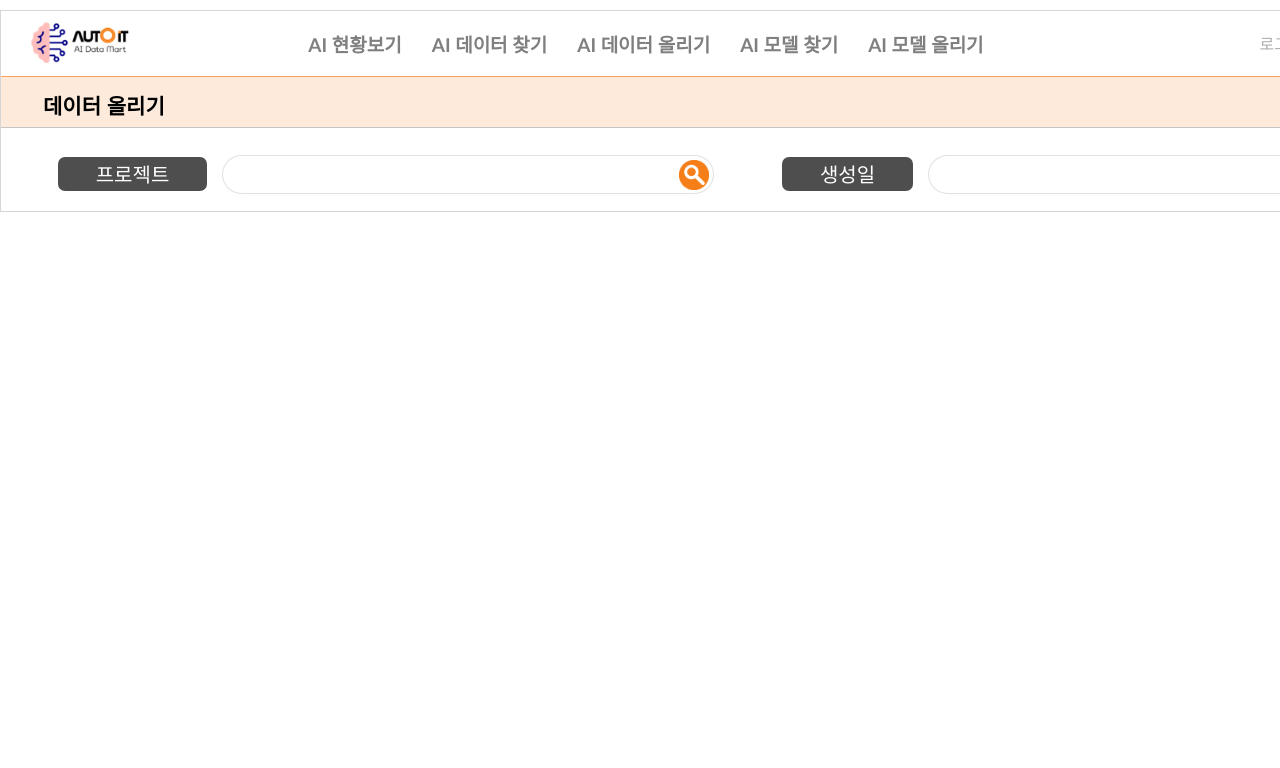
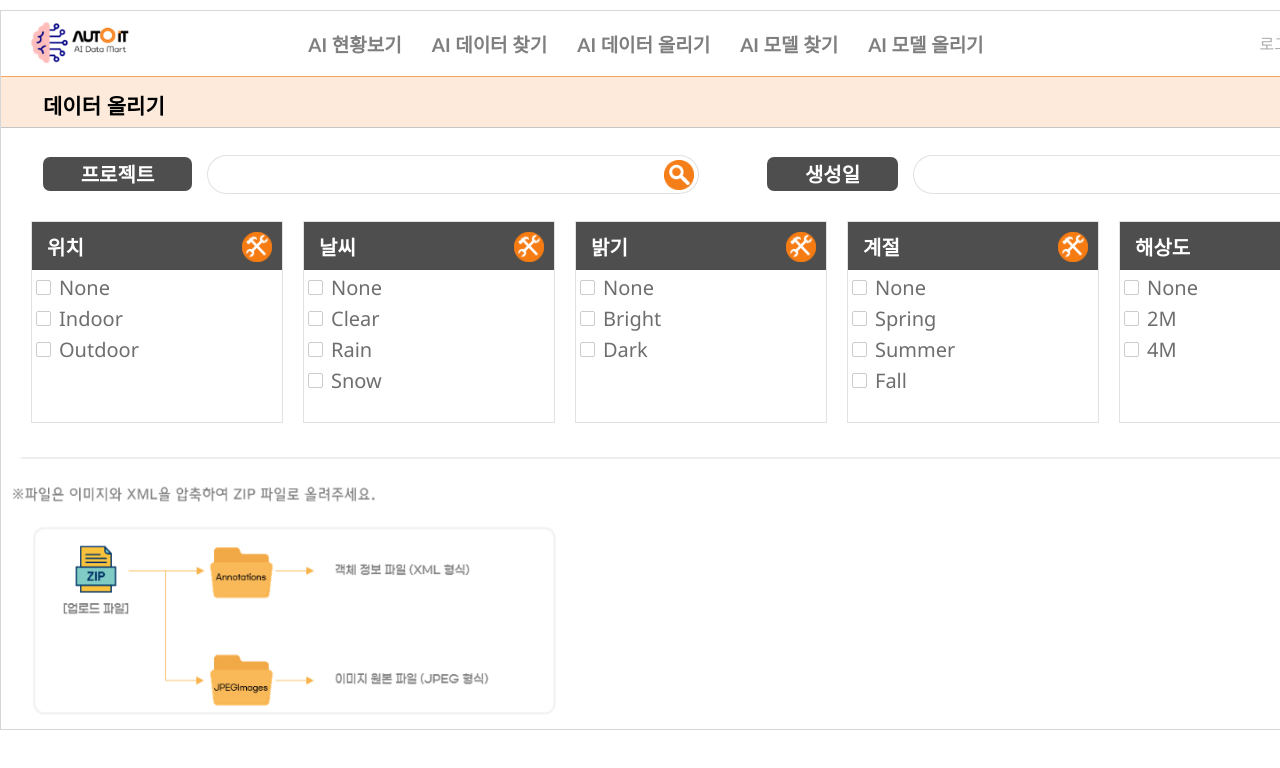
Before and after one commit to BaekInJu/AI-Data_Mart, a React (Create React App) app: page /uploadAiData in a window 1280 px wide. Shown: the top 768 px of the page. Built offline with nearby package versions, Linux system fonts and the light colour scheme.

Commit message:
design uploadAiData

```diff
--- a/src/components/Option.js
+++ b/src/components/Option.js
@@ -1,3 +1,4 @@
+
 import "../style/Option.css";
 import React from "react";
 
--- a/src/pages/uploadAiData/UploadAiData.js
+++ b/src/pages/uploadAiData/UploadAiData.js
@@ -1,10 +1,42 @@
 import React from "react";
 import OrangeLine from "../../components/OrangeLine";
-import "../../style/UploadAiData.css"
-import SetAiProject from "./SetAiProject";
+import "../../style/UploadAiData.css";
+import "../../style/SettingUpload.css";
+import SetAiProject from "./settingUpload/SetAiProject";
 import search from "../../assets/image/search.png"
 import calender from "../../assets/image/calender.png"
+import SetAiDate from "./settingUpload/SetAiDate";
+import SetAiCategory from "./settingUpload/SetAiCategory";
+import guide from "../../assets/image/guide.png";
+
 const UploadAiData = () => {
+  const attribute = [
+    "None",
+    "Indoor",
+    "Outdoor"
+  ];
+  const bright = [
+    "None",
+    "Bright",
+    "Dark"
+  ];
+  const resolution = [
+    "None",
+    "2M",
+    "4M"
+  ];
+  const season = [
+    "None",
+    "Spring",
+    "Summer",
+    "Fall"
+  ];
+  const weather = [
+    "None",
+    "Clear",
+    "Rain",
+    "Snow"
+  ];
   return (
     <div className="upload-data-body">
       <OrangeLine text="데이터 올리기"/>
@@ -18,13 +50,22 @@ const UploadAiData = () => {
               <SetAiProject img={search}/>
             </sapn>
             <span className="set-date">
-              <sapn className="wrap-p">
+              <span className="wrap-p">
                 <p>생성일</p>
-              </sapn>
-              <SetAiProject img={calender}/>
+              </span>
+              <SetAiDate img={calender}/>
             </span>
           </div>
         </div>
+        <div className="body-middle">
+          <SetAiCategory title="위치" list={attribute}/>
+          <SetAiCategory title="날씨"list={weather}/>
+          <SetAiCategory title="밝기" list={bright}/>
+          <SetAiCategory title="계절" list={season}/>
+          <SetAiCategory title="해상도" list={resolution}/>
+          <hr />
+        </div>
+        <img id="guide" src={guide} alt="NoImage" />
       </div>
     </div>
   );
--- /dev/null
+++ b/src/pages/uploadAiData/settingUpload/SetAiCategory.js
@@ -0,0 +1,22 @@
+import React from "react";
+import fix from"../../../assets/image/fix.png";
+import Option from "../../../components/Option";
+
+const SetAiCategory = (props) => {
+
+    return(
+        <div className="set-upload-category">
+            <div className="set-title">
+                <span className="title">
+                    <p>{props.title}</p>
+                </span>
+                <span className="fix">
+                    <img src={fix} alt="NoImage"/>
+                </span>
+            </div>
+            <Option list={props.list}/>
+        </div>
+    )
+}
+
+export default SetAiCategory;
--- /dev/null
+++ b/src/pages/uploadAiData/settingUpload/SetAiDate.js
@@ -0,0 +1,15 @@
+import React from "react";
+
+const SetAiDate = (props) => {
+    return(
+        <div className="upload-data-set-form">
+            <form method="post">
+                <input
+                type="text" />
+                <button><img src={props.img} alt="NoImage" /></button>
+            </form>
+        </div>
+    )
+}
+
+export default SetAiDate;
--- a/src/style/FindAiData.css
+++ b/src/style/FindAiData.css
@@ -142,6 +142,18 @@
     font-family: 'Segoe UI', Tahoma, Geneva, Verdana, sans-serif;
 }
 
+.find-data-input-form input {
+    position: relative;
+    bottm: 4px;
+    display: inline;
+    padding: 0;
+    border: none;
+    height: 27px;
+    width: 95%;
+    font-size: 23px;
+    color: rgb(110, 110, 110);
+}
+
 .find-data-input-form form {
     display: inline;
 }
--- /dev/null
+++ b/src/style/SettingUpload.css
@@ -0,0 +1,57 @@
+.fix img {
+    height: 30px;
+}
+
+.upload-data-body .options {
+    display: flex;
+    flex-direction: column;
+}
+
+.set-upload-category .set-title {
+    background-color: rgb(78, 78, 78);
+    height: 48px;
+}
+
+.set-upload-category .title {
+    margin-left: 5px;
+    float: left;
+}
+
+.set-upload-category .fix {
+    float: right;
+    margin: 10px;
+}
+
+.set-upload-category {
+    margin: 10px;
+    display: inline-block;
+    width: 250px;
+    height: 200px;
+    border: solid;
+    border-width: 1px;
+    border-color: rgba(197, 197, 197, 0.5);
+    overflow: auto;
+}
+
+.set-upload-category p {
+    color: white;
+    font-weight: bolder;
+    font-family: 'Gill Sans', 'Gill Sans MT', Calibri, 'Trebuchet MS', sans-serif;
+    font-size: 20px;
+    padding: 10px;
+    margin: 0;
+}
+
+.set-upload-category .set-bright-title span {
+    display: inline-block;
+}
+
+.set-upload-category .set-bright-title .fix {
+    /* margin-top: 15px; */
+    vertical-align: middle;
+
+}
+
+.upload-data-body .body-middle {
+    display: block;
+}
--- a/src/style/UploadAiData.css
+++ b/src/style/UploadAiData.css
@@ -1,8 +1,11 @@
 .body-top p {
     display: inline;
     color: white;
+    font-weight: bolder;
+    font-family: 'Gill Sans', 'Gill Sans MT', Calibri, 'Trebuchet MS', sans-serif;
     font-size: 20px;
 }
+
 
 .wrap-p {
     position: relative;
@@ -16,7 +19,6 @@
     margin-right: 15px;
     font-family: 'Gill Sans', 'Gill Sans MT', Calibri, 'Trebuchet MS', sans-serif;
 }
-
 
 .set-project {
     display: inline-block;
@@ -34,7 +36,7 @@
     top: 7px;
     /* margin: 7px; */
     display: inline-block;
-    background-color: white;
+    background-color: rgb(255, 255, 255);
     /* padding: 3px; */
     width: 70%;
     border-radius: 30px;
@@ -125,3 +127,15 @@
     border: none;
     background: none;
 }
+
+#guide {
+    height: 250px;
+    width: 600px;
+}
+
+.upload-data-body .body-middle hr {
+    border: solid;
+    border-width: 0.5px;
+    border-color: rgba(197, 197, 197, 0.3);
+    margin: 20px;
+}
```
Also changed, not shown: src/assets/image/fix.png (added), src/assets/image/guide.png (added), src/pages/uploadAiData/settingUpload/SetAiProject.js (renamed from src/pages/uploadAiData/SetAiProject.js).
